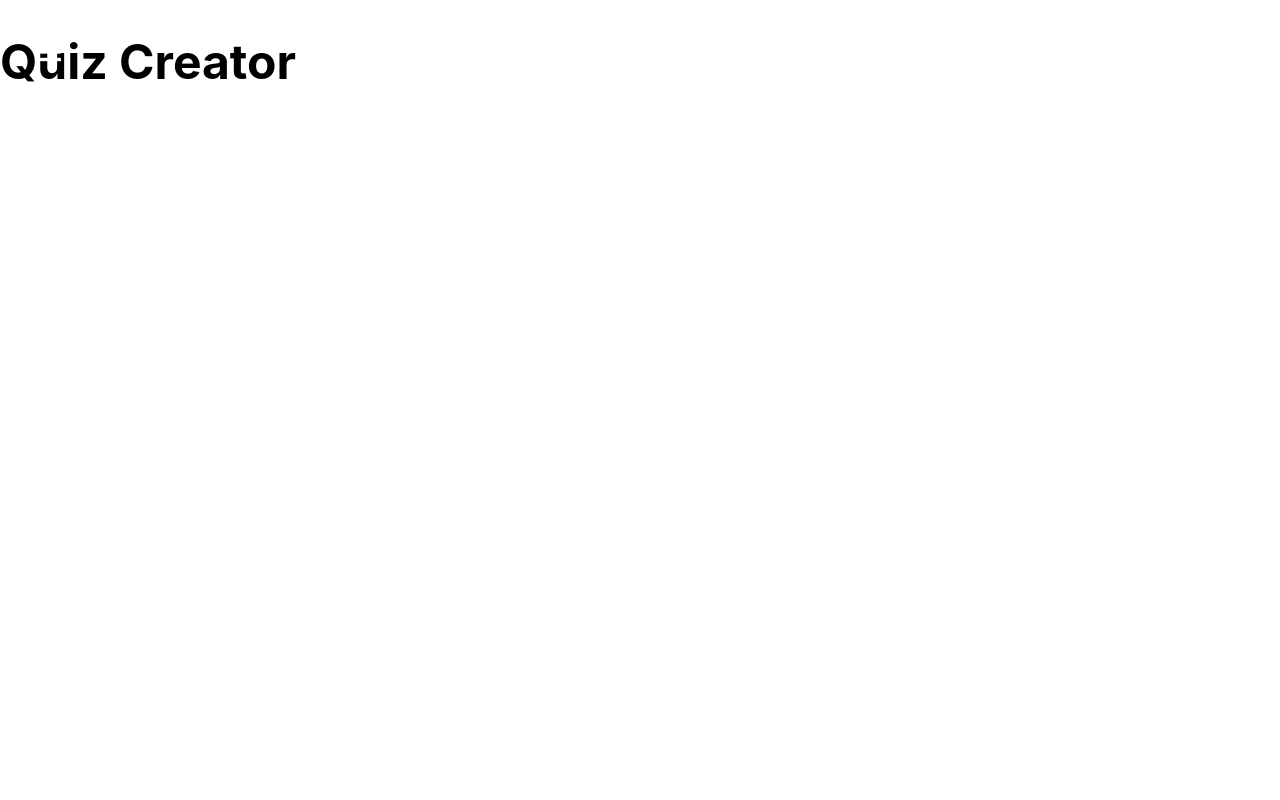
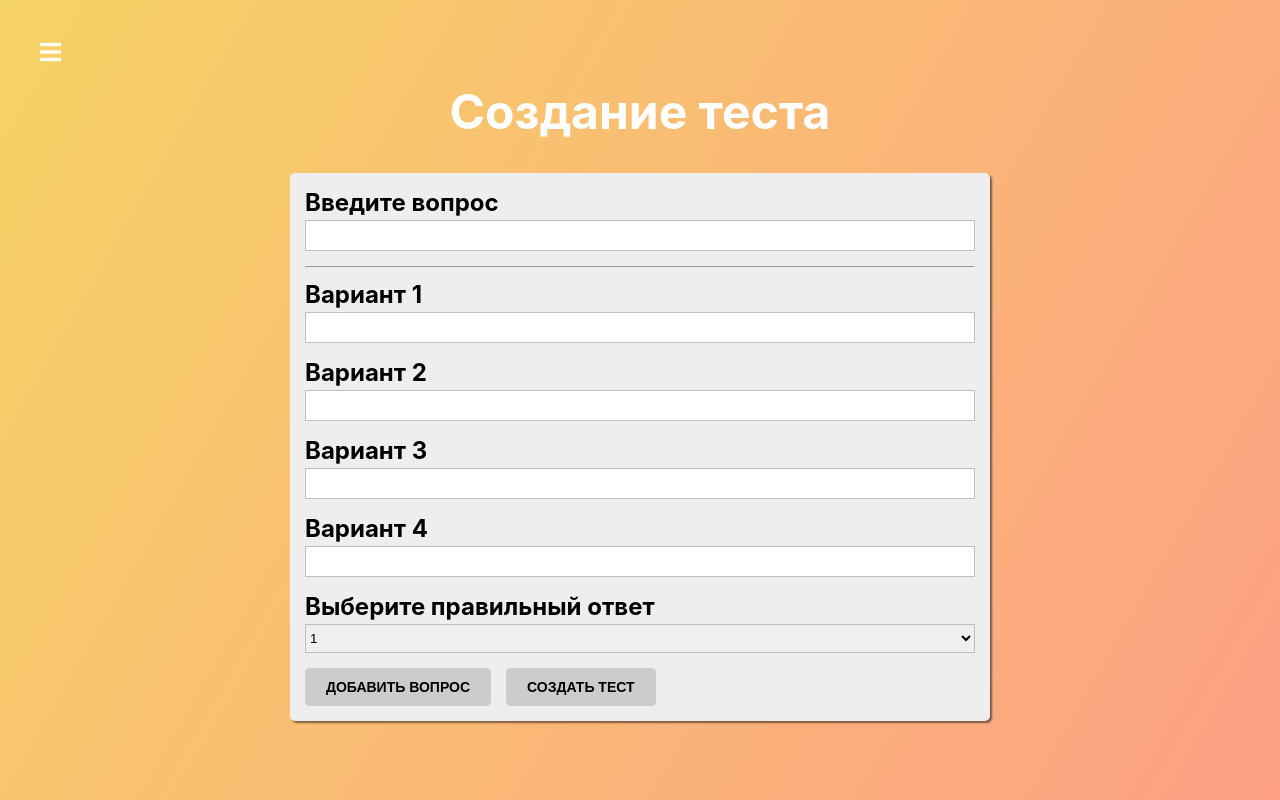
Before and after one commit to Kraggi/React-Quiz, a React (Create React App) app: page /quiz-creator in a window 1280 px wide. Built offline with nearby package versions, Linux system fonts and the light colour scheme.

Commit message:
added quiz creator

```diff
--- /dev/null
+++ b/src/components/UI/Select/Select.jsx
@@ -0,0 +1,22 @@
+import React from 'react';
+import classes from './Select.module.scss';
+
+const Select = props => {
+  const htmlFor = `${props.label}-${Math.random()}`;
+  return (
+    <div className={classes.Select}>
+      <label htmlFor={htmlFor}>{props.label}</label>
+      <select id={htmlFor} value={props.value} onChange={props.onChange}>
+        {props.options.map((option, index) => {
+          return (
+            <option key={option.value + index} value={option.value}>
+              {option.text}
+            </option>
+          );
+        })}
+      </select>
+    </div>
+  );
+};
+
+export default Select;
--- /dev/null
+++ b/src/components/UI/Select/Select.module.scss
@@ -0,0 +1,21 @@
+.Select {
+  margin-bottom: 15px;
+
+  label {
+    display: block;
+    margin: 0 0 3px 0;
+    padding: 0;
+    font-weight: bold;
+  }
+
+  select {
+    display: block;
+    box-sizing: border-box;
+    border: 1px solid #bebebe;
+    margin: 0 0 5px;
+    height: 29px;
+    width: 100%;
+    outline: none;
+    transition: all 0.3s ease-in-out;
+  }
+}
--- a/src/containers/QuizCreator/QuizCreator.jsx
+++ b/src/containers/QuizCreator/QuizCreator.jsx
@@ -1,10 +1,165 @@
 import React, { Component } from 'react';
+import classes from './QuizCreator.module.scss';
+import Button from '../../components/UI/Button/Button';
+import {
+  createControl,
+  validate,
+  validateForm,
+} from '../../form/formFramework';
+import Input from '../../components/UI/Input/Input';
+import Select from '../../components/UI/Select/Select';
 
+function createOptionControl(number) {
+  return createControl(
+    {
+      label: `Вариант ${number}`,
+      errorMessage: 'Значение не может быть пустым',
+      id: number,
+    },
+    { required: true }
+  );
+}
+function createFormControls() {
+  return {
+    question: createControl(
+      {
+        label: 'Введите вопрос',
+        errorMessage: 'Вопрос не может быть пустым',
+      },
+      { required: true }
+    ),
+    option1: createOptionControl(1),
+    option2: createOptionControl(2),
+    option3: createOptionControl(3),
+    option4: createOptionControl(4),
+  };
+}
 export default class QuizCreator extends Component {
+  state = {
+    quiz: [],
+    isFormValid: false,
+    rightAnswerId: 1,
+    formControls: createFormControls(),
+  };
+
+  submitHandler = e => {
+    e.preventDefault();
+  };
+  addQuestionHandler = e => {
+    e.preventDefault();
+
+    const quiz = this.state.quiz.concat();
+    const index = quiz.length + 1;
+    const {
+      question,
+      option1,
+      option2,
+      option3,
+      option4,
+    } = this.state.formControls;
+    const questionItem = {
+      question: this.state.formControls.question.value,
+      id: index,
+      rightAnswerId: this.state.rightAnswerId,
+      answers: [
+        { text: option1.value, id: option1.id },
+        { text: option2.value, id: option2.id },
+        { text: option3.value, id: option3.id },
+        { text: option4.value, id: option4.id },
+      ],
+    };
+    quiz.push(questionItem);
+
+    this.setState({
+      quiz,
+      isFormValid: false,
+      rightAnswerId: 1,
+      formControls: createFormControls(),
+    });
+  };
+  createQuizHandler = e => {
+    e.preventDefault();
+
+    console.log(this.state.quiz);
+  };
+  changeHandler = (value, controlName) => {
+    const formControls = { ...this.state.formControls };
+    const control = { ...formControls[controlName] };
+
+    control.touched = true;
+    control.value = value;
+    control.valid = validate(control.value, control.validation);
+    formControls[controlName] = control;
+
+    this.setState({
+      formControls,
+      isFormValid: validateForm(formControls),
+    });
+  };
+  renderControls = () => {
+    return Object.keys(this.state.formControls).map((controlName, index) => {
+      const control = this.state.formControls[controlName];
+      return (
+        <div key={controlName + index}>
+          <Input
+            label={control.label}
+            value={control.value}
+            valid={control.valid}
+            shouldValidate={!!control.validation}
+            touched={control.touched}
+            errorMessage={control.errorMessage}
+            onChange={e => this.changeHandler(e.target.value, controlName)}
+          />
+          {index === 0 ? <hr /> : null}
+        </div>
+      );
+    });
+  };
+
+  selectChangeHandler = e => {
+    this.setState({
+      rightAnswerId: +e.target.value,
+    });
+  };
   render() {
+    const select = (
+      <Select
+        label='Выберите правильный ответ'
+        value={this.state.rightAnswerId}
+        onChange={this.selectChangeHandler}
+        options={[
+          { text: 1, value: 1 },
+          { text: 2, value: 2 },
+          { text: 3, value: 3 },
+          { text: 4, value: 4 },
+        ]}
+      />
+    );
+
     return (
-      <div>
-        <h1>Quiz Creator</h1>
+      <div className={classes.QuizCreator}>
+        <div>
+          <h1>Создание теста</h1>
+
+          <form onSubmit={this.submitHandler}>
+            {this.renderControls()}
+            {select}
+            <Button
+              type='primary'
+              onClick={this.addQuestionHandler}
+              disabled={!this.state.isFormValid}
+            >
+              Добавить вопрос
+            </Button>
+            <Button
+              type='success'
+              onClick={this.createQuizHandler}
+              disabled={this.state.quiz.length === 0}
+            >
+              Создать тест
+            </Button>
+          </form>
+        </div>
       </div>
     );
   }
--- /dev/null
+++ b/src/containers/QuizCreator/QuizCreator.module.scss
@@ -0,0 +1,26 @@
+.QuizCreator {
+  display: flex;
+  justify-content: center;
+  padding-top: 50px;
+  flex-grow: 1;
+  width: 100%;
+  background: linear-gradient(120deg, #f6d365 0%, #fda085 100%);
+
+  & > div {
+    width: 100%;
+    max-width: 700px;
+    padding: 0 20px;
+  }
+
+  h1 {
+    text-align: center;
+    color: white;
+  }
+
+  form {
+    background: #eee;
+    border-radius: 5px;
+    padding: 15px;
+    box-shadow: 2px 2px 2px rgba(0, 0, 0, 0.5);
+  }
+}
--- /dev/null
+++ b/src/form/formFramework.js
@@ -0,0 +1,33 @@
+export function createControl(config, validation) {
+  return {
+    ...config,
+    validation,
+    valid: !validation,
+    touched: false,
+    value: '',
+  };
+}
+
+export function validate(value, validation = null) {
+  if (!validation) {
+    return true;
+  }
+
+  let isValid = true;
+
+  if (validation.required) {
+    isValid = value.trim() !== '' && isValid;
+  }
+
+  return isValid;
+}
+
+export function validateForm(formControls) {
+  let isFormValid = true;
+  for (let control in formControls) {
+    if (formControls.hasOwnProperty(control)) {
+      isFormValid = formControls[control].valid && isFormValid;
+    }
+  }
+  return isFormValid;
+}
```
